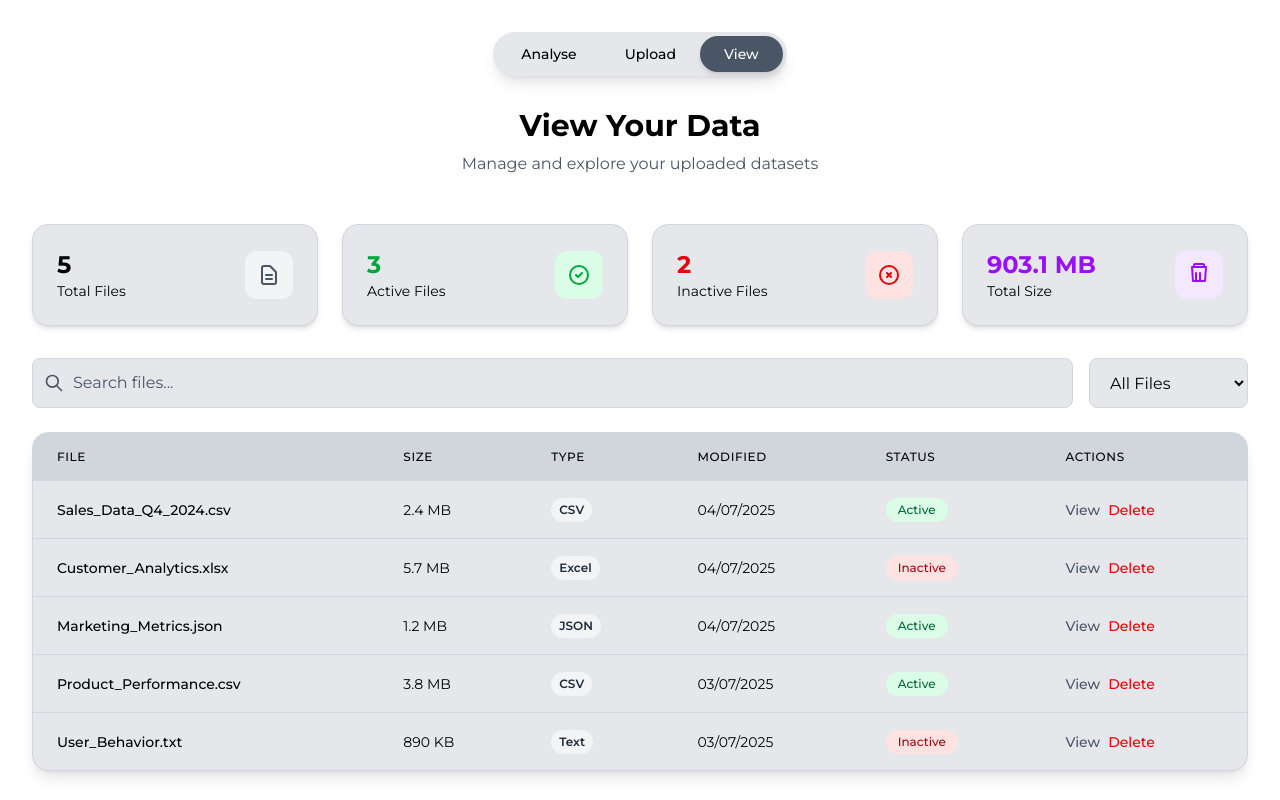
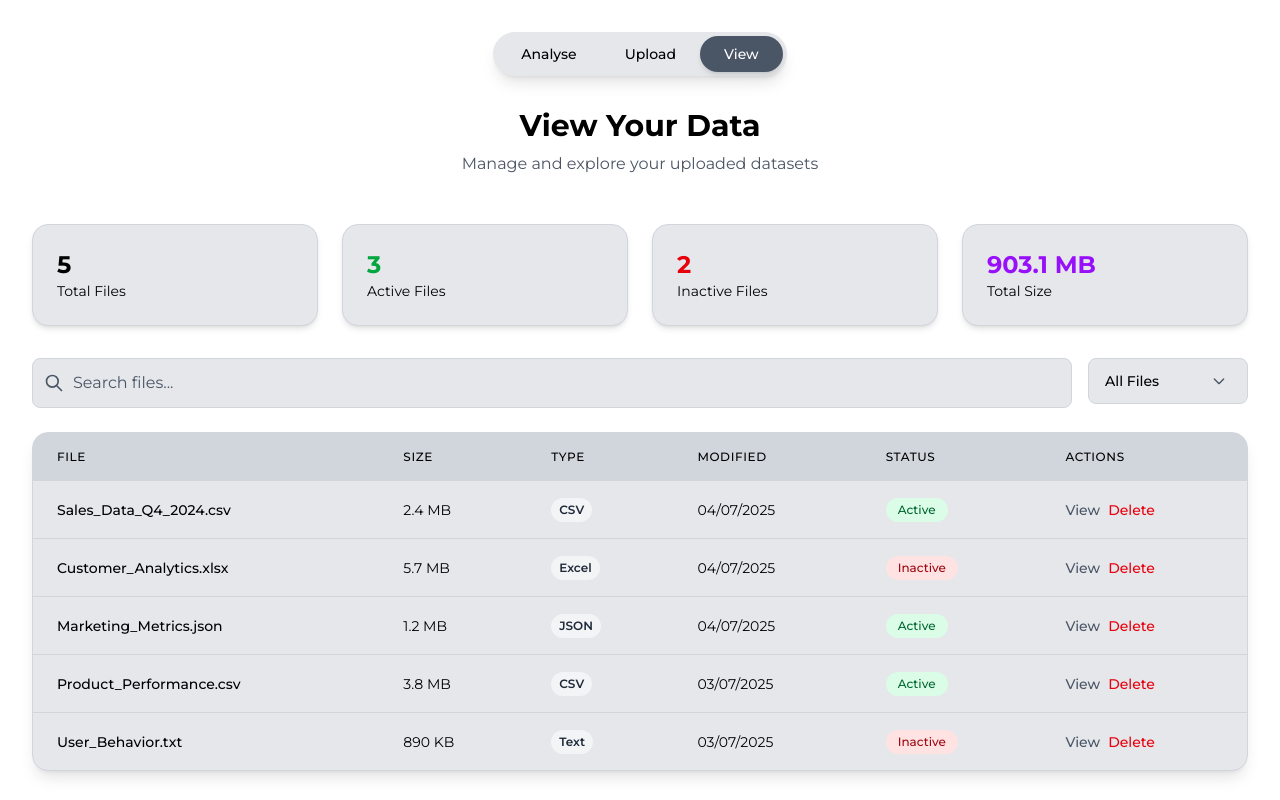
Before and after one commit to JingYuan0926/cannes, a Next.js app: page /view in a window 1280 px wide. Built offline with nearby package versions, Linux system fonts and the light colour scheme.

Commit message:
Removed unneccasary icons

```diff
--- a/pages/analyse.js
+++ b/pages/analyse.js
@@ -336,12 +336,8 @@
                   transition={{ duration: 0.4, ease: "easeOut" }}
                   className="text-center py-12"
                 >
-                  <div className="w-16 h-16 mx-auto mb-4 bg-gradient-to-br from-gray-600 to-gray-700 rounded-full flex items-center justify-center transform transition-all duration-300 shadow-lg">
-                    <svg className="w-8 h-8 text-white" fill="none" stroke="currentColor" viewBox="0 0 24 24">
-                      <path strokeLinecap="round" strokeLinejoin="round" strokeWidth={2} d="M9 19v-6a2 2 0 00-2-2H5a2 2 0 00-2 2v6a2 2 0 002 2h2a2 2 0 002-2zm0 0V9a2 2 0 012-2h2a2 2 0 012 2v10m-6 0a2 2 0 002 2h2a2 2 0 002-2m0 0V5a2 2 0 012-2h2a2 2 0 012 2v14a2 2 0 01-2 2h-2a2 2 0 01-2-2z" />
-                    </svg>
-                  </div>
-                  <h3 className="text-lg font-medium mb-2 text-black">Start Your Analysis</h3>
+
+                  <h3 className="text-lg font-medium mb-2 text-black mt-4">Start Your Analysis</h3>
                   <p className="text-gray-600 mb-6">
                     Ask me anything about your data and I'll help you discover insights.
                   </p>
@@ -350,19 +346,19 @@
                       onClick={() => handleSuggestionClick("Show me a summary")}
                       className="px-4 py-2 bg-gray-200 text-black rounded-lg hover:bg-gray-300 transition-all duration-200 text-sm hover:shadow-lg transform hover:scale-105 active:scale-95 hover:-translate-y-1"
                     >
-                      📊 Show me a summary
+                      Show me a summary
                     </button>
                     <button
                       onClick={() => handleSuggestionClick("Find trends")}
                       className="px-4 py-2 bg-gray-200 text-black rounded-lg hover:bg-gray-300 transition-all duration-200 text-sm hover:shadow-lg transform hover:scale-105 active:scale-95 hover:-translate-y-1"
                     >
-                      📈 Find trends
+                      Find trends
                     </button>
                     <button
                       onClick={() => handleSuggestionClick("Create visualization")}
                       className="px-4 py-2 bg-gray-200 text-black rounded-lg hover:bg-gray-300 transition-all duration-200 text-sm hover:shadow-lg transform hover:scale-105 active:scale-95 hover:-translate-y-1"
                     >
-                      📈 Create visualization
+                      Create visualization
                     </button>
                   </div>
                 </motion.div>
@@ -405,7 +401,7 @@
                     disabled={!message.trim()}
                     className="w-8 h-8 bg-gray-600 text-white rounded-lg hover:bg-gray-700 disabled:opacity-50 disabled:cursor-not-allowed transition-all duration-200 flex items-center justify-center transform hover:scale-110 active:scale-90 disabled:hover:scale-100 shadow-md hover:shadow-lg"
                   >
-                    <svg className="w-4 h-4 transform transition-transform duration-200 hover:translate-x-0.5" fill="currentColor" viewBox="0 0 24 24">
+                    <svg className="w-4 h-4Removed  transform transition-transform duration-200 hover:translate-x-0.5" fill="currentColor" viewBox="0 0 24 24">
                       <path d="M2 21l21-9L2 3v7l15 2-15 2v7z"/>
                     </svg>
                   </button>
--- a/pages/view.js
+++ b/pages/view.js
@@ -1,6 +1,6 @@
 import Link from "next/link";
-import { useState } from "react";
-import { motion } from "framer-motion";
+import { useState, useRef, useEffect } from "react";
+import { motion, AnimatePresence } from "framer-motion";
 
 export default function View() {
   const [files, setFiles] = useState([
@@ -48,6 +48,28 @@
 
   const [searchTerm, setSearchTerm] = useState("");
   const [filterStatus, setFilterStatus] = useState("all");
+  const [isDropdownOpen, setIsDropdownOpen] = useState(false);
+  const dropdownRef = useRef(null);
+
+  const filterOptions = [
+    { value: "all", label: "All Files" },
+    { value: "active", label: "Active Only" },
+    { value: "inactive", label: "Inactive Only" }
+  ];
+
+  // Close dropdown when clicking outside
+  useEffect(() => {
+    const handleClickOutside = (event) => {
+      if (dropdownRef.current && !dropdownRef.current.contains(event.target)) {
+        setIsDropdownOpen(false);
+      }
+    };
+
+    document.addEventListener('mousedown', handleClickOutside);
+    return () => {
+      document.removeEventListener('mousedown', handleClickOutside);
+    };
+  }, []);
 
   const toggleFileStatus = (id) => {
     setFiles(files.map(file =>
@@ -167,16 +189,9 @@
             variants={statsVariants}
             className="bg-gray-200 rounded-2xl p-6 border border-gray-300 transition-all duration-300 shadow-md"
           >
-            <div className="flex items-center justify-between">
             <div>
               <h3 className="text-2xl font-bold text-black">{files.length}</h3>
               <p className="text-black text-sm">Total Files</p>
-              </div>
-              <div className="w-12 h-12 bg-gray-100 rounded-xl flex items-center justify-center">
-                <svg className="w-6 h-6 text-gray-600" fill="none" stroke="currentColor" viewBox="0 0 24 24">
-                  <path strokeLinecap="round" strokeLinejoin="round" strokeWidth={2} d="M9 12h6m-6 4h6m2 5H7a2 2 0 01-2-2V5a2 2 0 012-2h5.586a1 1 0 01.707.293l5.414 5.414a1 1 0 01.293.707V19a2 2 0 01-2 2z" />
-                </svg>
-              </div>
             </div>
           </motion.div>
 
@@ -184,18 +199,11 @@
             variants={statsVariants}
             className="bg-gray-200 rounded-2xl p-6 border border-gray-300 transition-all duration-300 shadow-md"
           >
-            <div className="flex items-center justify-between">
             <div>
               <h3 className="text-2xl font-bold text-green-600">
                 {files.filter(file => file.isActive).length}
               </h3>
               <p className="text-black text-sm">Active Files</p>
-              </div>
-              <div className="w-12 h-12 bg-green-100 rounded-xl flex items-center justify-center">
-                <svg className="w-6 h-6 text-green-600" fill="none" stroke="currentColor" viewBox="0 0 24 24">
-                  <path strokeLinecap="round" strokeLinejoin="round" strokeWidth={2} d="M9 12l2 2 4-4m6 2a9 9 0 11-18 0 9 9 0 0118 0z" />
-                </svg>
-              </div>
             </div>
           </motion.div>
 
@@ -203,18 +211,11 @@
             variants={statsVariants}
             className="bg-gray-200 rounded-2xl p-6 border border-gray-300 transition-all duration-300 shadow-md"
           >
-            <div className="flex items-center justify-between">
             <div>
               <h3 className="text-2xl font-bold text-red-600">
                 {files.filter(file => !file.isActive).length}
               </h3>
               <p className="text-black text-sm">Inactive Files</p>
-              </div>
-              <div className="w-12 h-12 bg-red-100 rounded-xl flex items-center justify-center">
-                <svg className="w-6 h-6 text-red-600" fill="none" stroke="currentColor" viewBox="0 0 24 24">
-                  <path strokeLinecap="round" strokeLinejoin="round" strokeWidth={2} d="M10 14l2-2m0 0l2-2m-2 2l-2-2m2 2l2 2m7-2a9 9 0 11-18 0 9 9 0 0118 0z" />
-                </svg>
-              </div>
             </div>
           </motion.div>
 
@@ -222,18 +223,11 @@
             variants={statsVariants}
             className="bg-gray-200 rounded-2xl p-6 border border-gray-300 transition-all duration-300 shadow-md"
           >
-            <div className="flex items-center justify-between">
             <div>
               <h3 className="text-2xl font-bold text-purple-600">
                 {files.reduce((total, file) => total + parseFloat(file.size), 0).toFixed(1)} MB
               </h3>
               <p className="text-black text-sm">Total Size</p>
-              </div>
-              <div className="w-12 h-12 bg-purple-100 rounded-xl flex items-center justify-center">
-                <svg className="w-6 h-6 text-purple-600" fill="none" stroke="currentColor" viewBox="0 0 24 24">
-                  <path strokeLinecap="round" strokeLinejoin="round" strokeWidth={2} d="M7 4V2a1 1 0 011-1h8a1 1 0 011 1v2m-8 6v8m4-8v8M5 4h14l-1 14H6L5 4z" />
-                </svg>
-              </div>
             </div>
           </motion.div>
         </motion.div>
@@ -257,15 +251,65 @@
               />
             </div>
           </div>
-          <select
-            value={filterStatus}
-            onChange={(e) => setFilterStatus(e.target.value)}
-            className="px-4 py-3 bg-gray-200 border border-gray-300 rounded-lg focus:outline-none focus:ring-2 focus:ring-gray-500 focus:border-transparent transition-all duration-300 hover:shadow-md focus:shadow-lg transform hover:scale-105 focus:scale-105 text-black"
+
+          {/* Custom Dropdown */}
+          <div className="relative" ref={dropdownRef}>
+            <button
+              onClick={() => setIsDropdownOpen(!isDropdownOpen)}
+              className="flex items-center justify-between w-full sm:w-40 px-4 py-3 bg-gray-200 border border-gray-300 rounded-lg focus:outline-none focus:ring-2 focus:ring-gray-500 focus:border-transparent transition-all duration-300 hover:shadow-md focus:shadow-lg transform hover:scale-105 focus:scale-105 text-black"
             >
-            <option value="all">All Files</option>
-            <option value="active">Active Only</option>
-            <option value="inactive">Inactive Only</option>
-          </select>
+              <div className="flex items-center">
+                <span className="text-sm font-medium">
+                  {filterOptions.find(option => option.value === filterStatus)?.label}
+                </span>
+              </div>
+              <svg
+                className={`w-4 h-4 text-gray-600 transition-transform duration-200 mr-1 ${isDropdownOpen ? 'rotate-180' : ''}`}
+                fill="none"
+                stroke="currentColor"
+                viewBox="0 0 24 24"
+              >
+                <path strokeLinecap="round" strokeLinejoin="round" strokeWidth={2} d="M19 9l-7 7-7-7" />
+              </svg>
+            </button>
+
+            <AnimatePresence>
+              {isDropdownOpen && (
+                <motion.div
+                  initial={{ opacity: 0, y: -10, scale: 0.95 }}
+                  animate={{ opacity: 1, y: 0, scale: 1 }}
+                  exit={{ opacity: 0, y: -10, scale: 0.95 }}
+                  transition={{ duration: 0.15, ease: "easeOut" }}
+                  className="absolute top-full left-0 w-full mt-1 bg-white border border-gray-300 rounded-lg shadow-lg overflow-hidden z-50"
+                >
+                  {filterOptions.map((option, index) => (
+                    <motion.button
+                      key={option.value}
+                      initial={{ opacity: 0, x: -10 }}
+                      animate={{ opacity: 1, x: 0 }}
+                      transition={{ duration: 0.1, delay: index * 0.05 }}
+                      onClick={() => {
+                        setFilterStatus(option.value);
+                        setIsDropdownOpen(false);
+                      }}
+                      className={`w-full px-4 py-3 text-left hover:bg-gray-50 transition-all duration-200 flex items-center justify-between ${
+                        filterStatus === option.value
+                          ? 'bg-gray-100 border-l-4 border-gray-500'
+                          : 'border-l-4 border-transparent'
+                      }`}
+                    >
+                      <span className="text-sm font-medium text-gray-900">{option.label}</span>
+                      {filterStatus === option.value && (
+                        <svg className="w-4 h-4 text-gray-600 ml-auto" fill="none" stroke="currentColor" viewBox="0 0 24 24">
+                          <path strokeLinecap="round" strokeLinejoin="round" strokeWidth={2} d="M5 13l4 4L19 7" />
+                        </svg>
+                      )}
+                    </motion.button>
+                  ))}
+                </motion.div>
+              )}
+            </AnimatePresence>
+          </div>
         </motion.div>
 
         {/* Files Table */}
```
Lines whose indentation alone changed are shown as unchanged.
